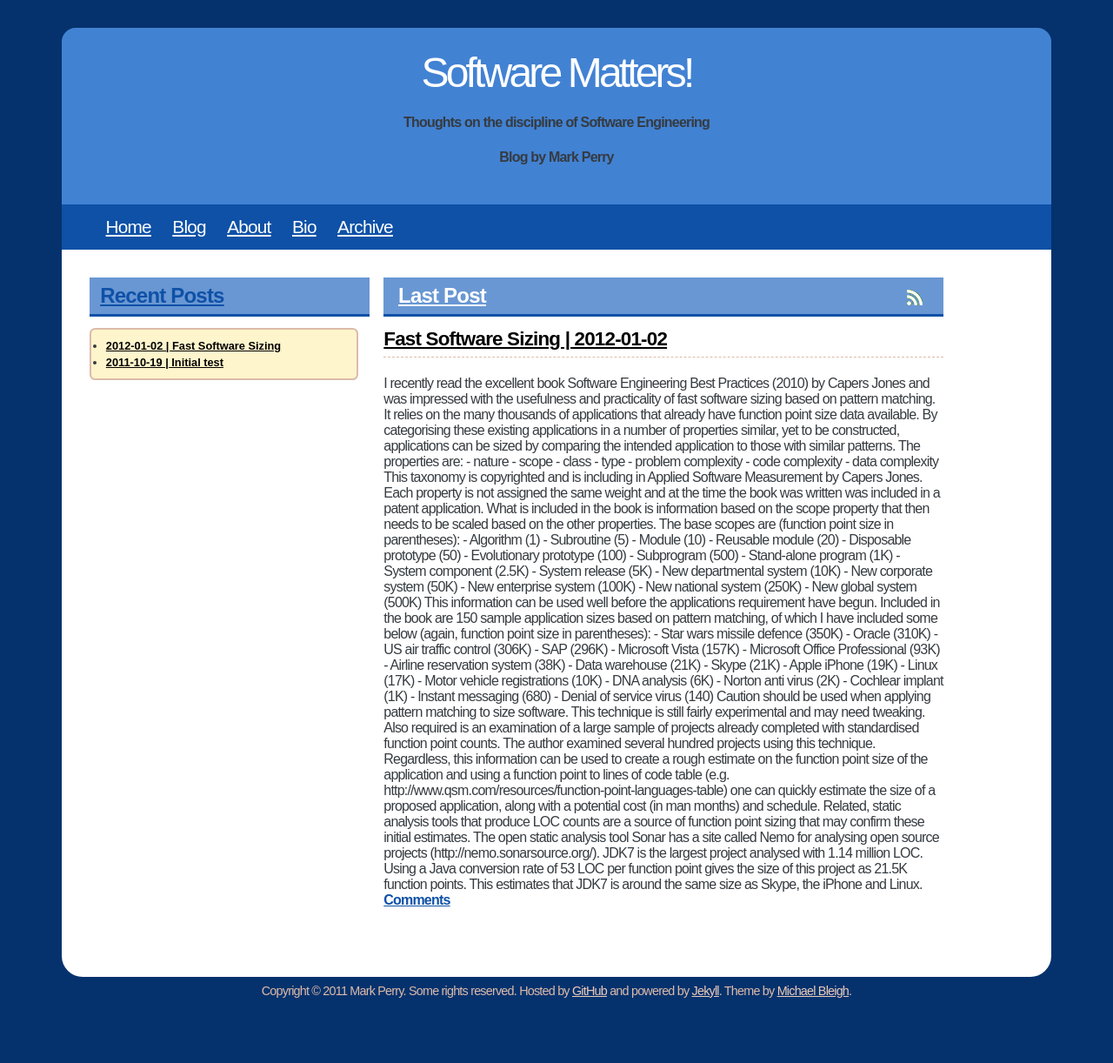
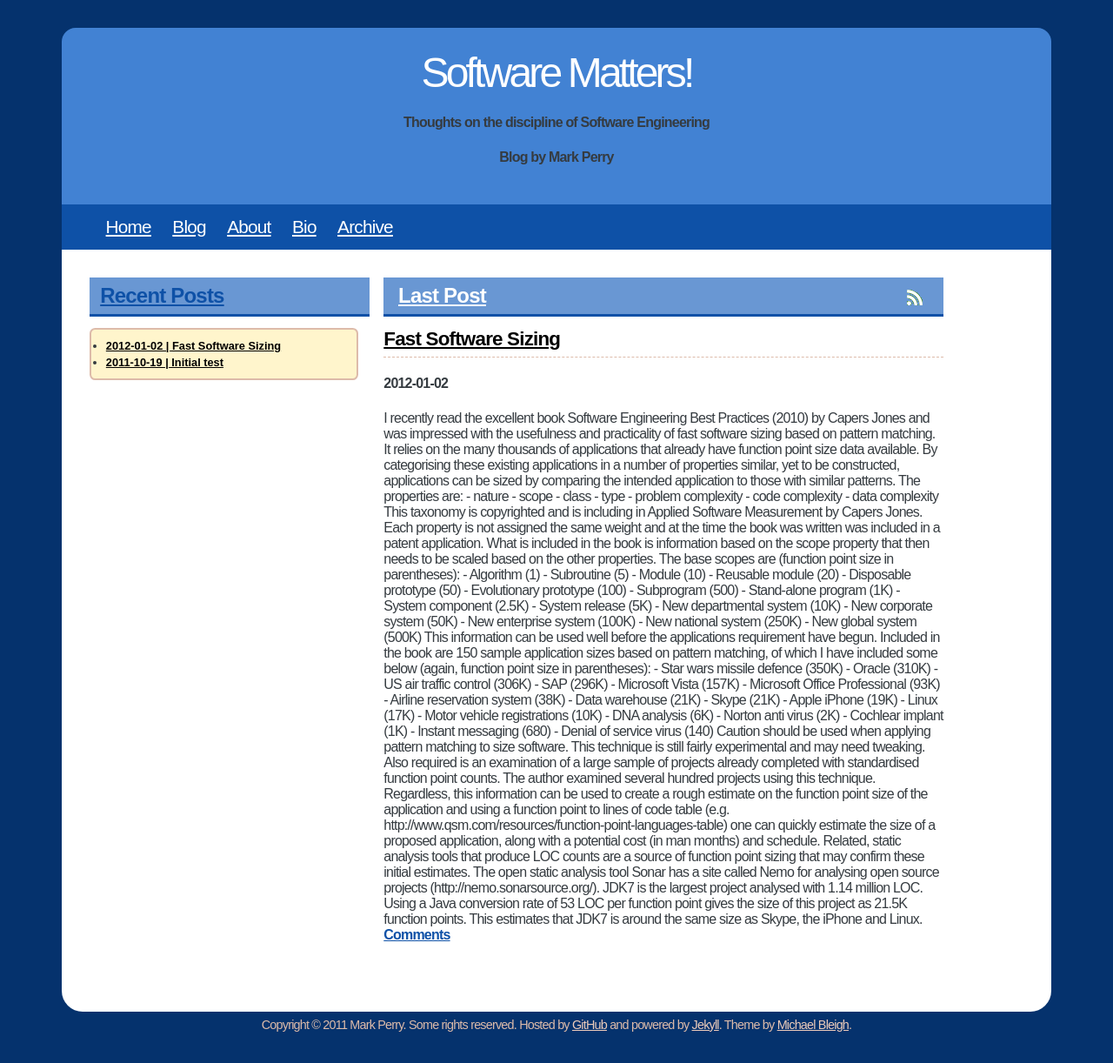
Before and after one commit to kouzouigh/mperry.github.io, a Jekyll site: the page built from index.html, in a window 1280 px wide. Shown: the whole page at 87% size. Built offline with Jekyll 4.4.1, drawn with Linux system fonts in a browser that asks for light colours; before the commit the page ends 1183 px from its top, so only the background shows below that; some of the changed lines change nothing that is shown.

Commit message:
Moved date of first post down

```diff
--- a/index.html
+++ b/index.html
@@ -24,7 +24,8 @@ layout: master
   </h2>
 
   <div class='post'>
-    <h1><a href='{{site.posts.first.url}}'>{{site.posts.first.title}} | {{site.posts.first.date | date: "%Y-%m-%d"}}</a></h1>
+    <h1><a href='{{site.posts.first.url}}'>{{site.posts.first.title}} </a></h1>
+	<h4> {{site.posts.first.date | date: "%Y-%m-%d"}} </h4>
     <div class='body'>{{ site.posts.first.content }}</div>
     <a href='{{site.posts.first.url}}#disqus_thread'>Comments</a>
   </div>
```
